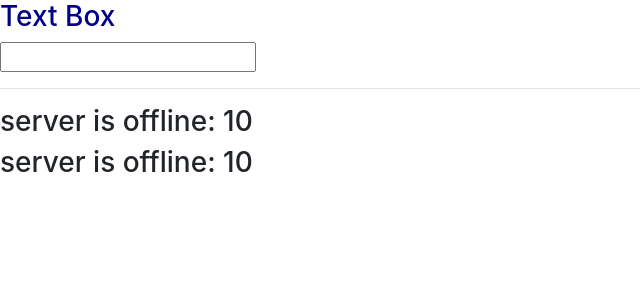
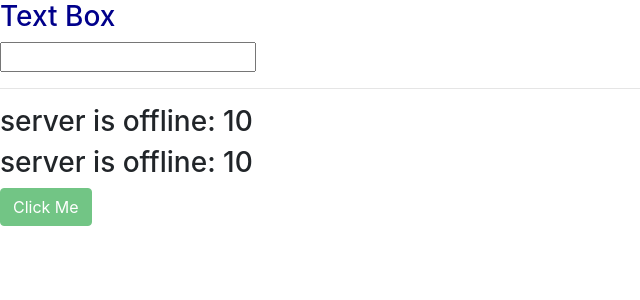
Before and after one commit to rasikag/angular4dev, an Angular app: page / in a window 1280 px wide. Shown: the top 300 px of the page, without its empty margins (0-640 px from the left). Built offline with nearby package versions, Linux system fonts and the light colour scheme.

Commit message:
property binding

```diff
--- a/src/app/servers/servers.component.html
+++ b/src/app/servers/servers.component.html
@@ -1,2 +1,4 @@
 <app-server></app-server>
 <app-server></app-server>
+
+<button class="btn btn-success" [disabled]="allowNewServer">Click Me </button>
--- a/src/app/servers/servers.component.ts
+++ b/src/app/servers/servers.component.ts
@@ -4,12 +4,18 @@
   selector: 'app-servers',
   // selector: '[app-servers]',
   // selector: '.app-servers',
-  template: `<app-server></app-server><app-server></app-server>`,
+  templateUrl: './servers.component.html',
   styleUrls: ['./servers.component.css']
 })
 export class ServersComponent implements OnInit {
 
-  constructor() { }
+  allowNewServer: boolean = false;
+
+  constructor() {
+    setTimeout(()=> {
+      this.allowNewServer = true;
+    },2000)
+  }
 
   ngOnInit() {
   }
```
